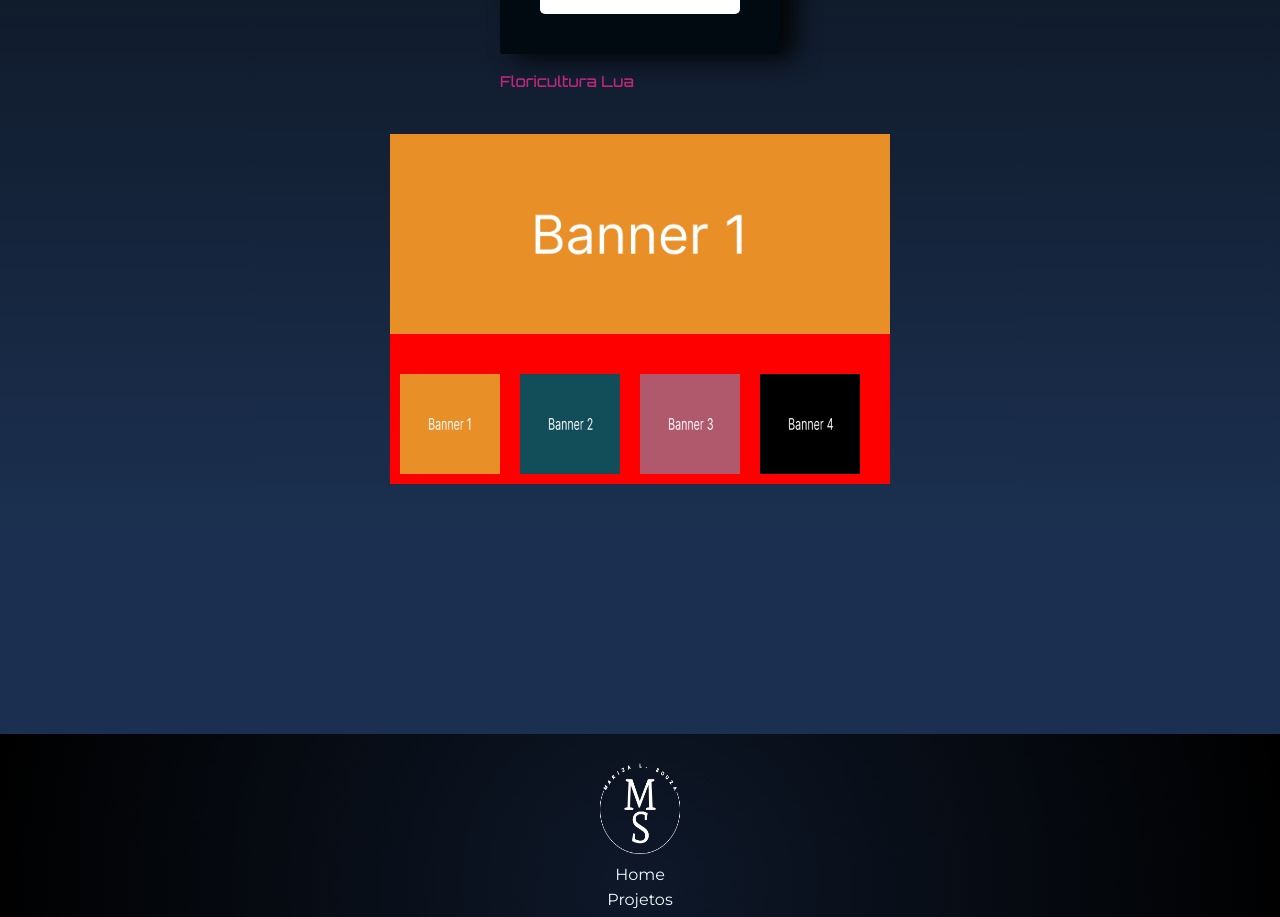
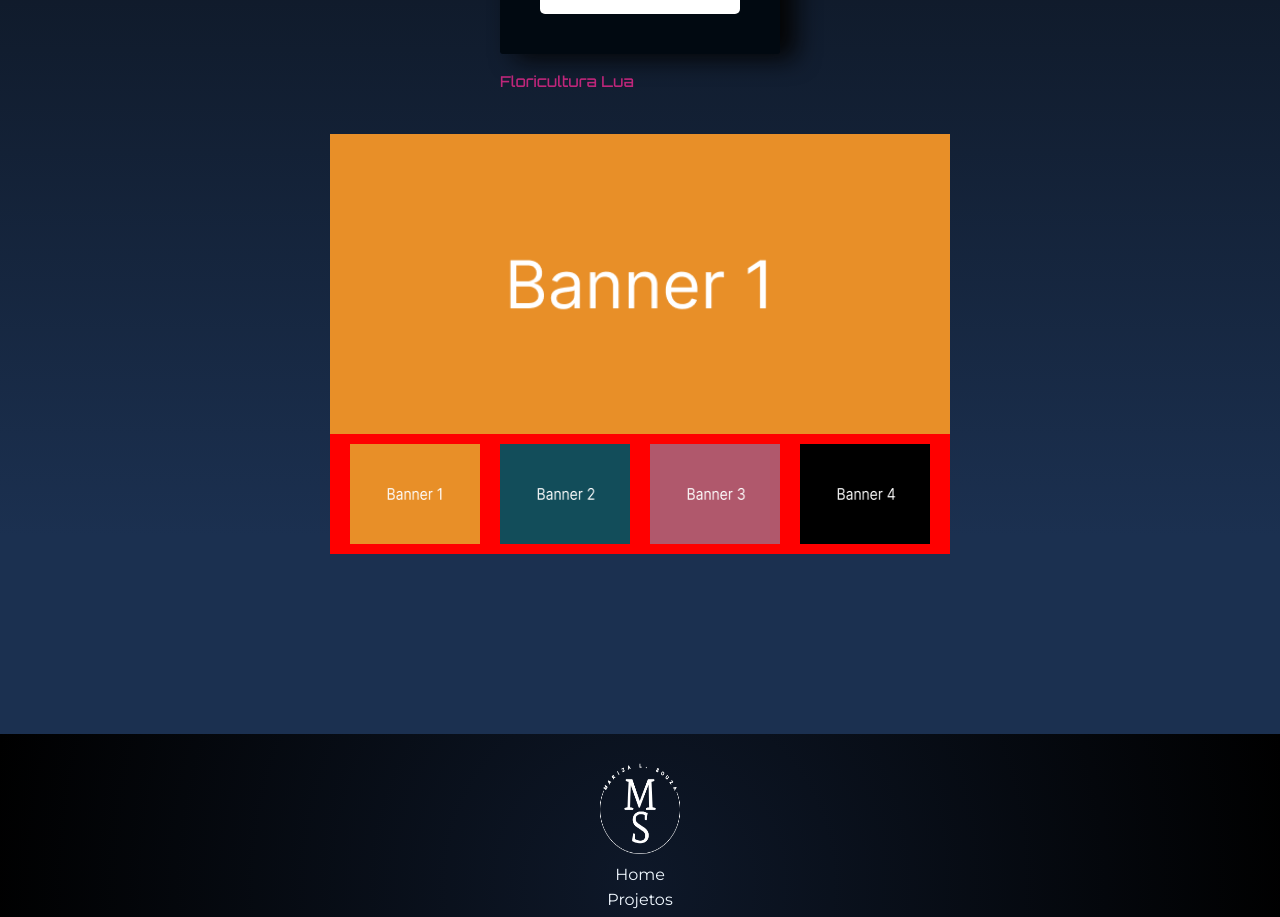
Before and after one commit to MarizaDEV/portfolio_web, a React (Vite) app: page /portfolio-web/home in a window 1280 px wide. Shown: the part 1200-2117 px from the top of the page. Built offline with nearby package versions, Linux system fonts and the light colour scheme.

Commit message:
Alinhando elementos do carrossel

```diff
--- a/src/app/shared/components/Carrossel/styles/styles.ts
+++ b/src/app/shared/components/Carrossel/styles/styles.ts
@@ -3,15 +3,15 @@ import styled from "styled-components";
 export const BoxImagens = styled.div`
   background: red;
   width: 100%;
-  max-width: 500px;
-  height: 350px;
+  max-width: 620px;
+  height: 420px;
   position: relative;
   padding-bottom: 20px;
   margin: 0 auto;
 
   .banner-image {
     width: 100%;
-    height: 200px;
+    height: 300px;
     object-fit: cover;
     transition: opacity 0.5s ease-in-out;
   }
@@ -35,11 +35,11 @@ export const ImagensCarrossel = styled.div`
   display: flex;
   justify-content: center;
   margin-top: 10px;
-  position: absolute;
-  bottom: 10px;
+  position: relative;
+  bottom: 8px;
 
   img {
-    width: 100px;
+    width: 130px;
     height: 100px;
     margin: 0 10px;
     cursor: pointer;
```
